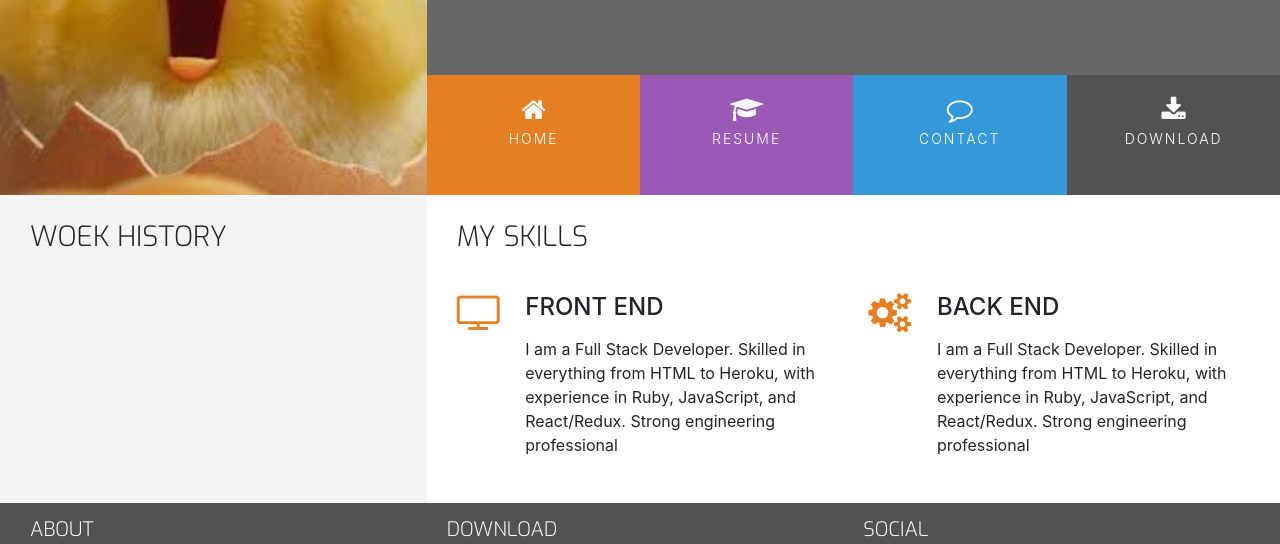
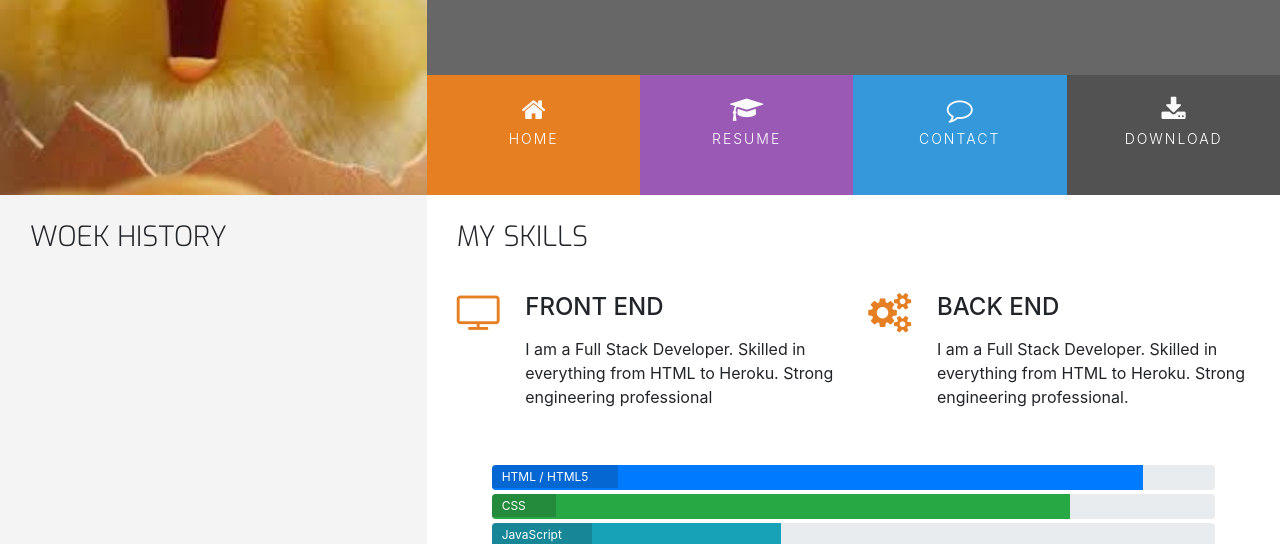
Before and after one commit to Hsiaohan-89/miniProject, a plain HTML site: page resume.html in a window 1280 px wide. Shown: the part 174-718 px from the top of the page. Drawn offline with nearby package versions, Linux system fonts and the light colour scheme.

Commit message:
Adding the Resume skills

```diff
--- a/assets/css/styles.css
+++ b/assets/css/styles.css
@@ -264,3 +264,24 @@ footer {
     position: relative;
     width: 60%;
 }
+
+/*--------------------------------------------Skills*/
+
+.progress {
+    position: relative;
+    margin-bottom: 4px;
+    height: 25px;
+}
+
+.progress-type {
+    position: absolute;
+    left: 0;
+    font-weight: 400px;
+    padding: 3px 30px 2px 10px;
+    color: #fff;
+    background-color: rgba(25, 25, 25, 0.2);
+}
+
+.progress-section {
+    margin: 40px 20px;
+}
--- a/resume.html
+++ b/resume.html
@@ -81,8 +81,7 @@
                             <div class="col-10">
                                 <h4 class="three-reasons-heading uppercase">Front End</h4>
                                 <p>
-                                    I am a Full Stack Developer. Skilled in everything from HTML to Heroku, with
-                                    experience in Ruby, JavaScript, and React/Redux. Strong engineering professional
+                                    I am a Full Stack Developer. Skilled in everything from HTML to Heroku. Strong engineering professional
                                 </p>
                             </div>
                         </div>
@@ -95,10 +94,29 @@
                             <div class="col-10">
                                 <h4 class="three-reasons-heading uppercase">Back End</h4>
                                 <p>
-                                    I am a Full Stack Developer. Skilled in everything from HTML to Heroku, with
-                                    experience in Ruby, JavaScript, and React/Redux. Strong engineering professional
+                                    I am a Full Stack Developer. Skilled in everything from HTML to Heroku. Strong engineering professional.
                                 </p>
                             </div>
+                        </div>
+                    </div>
+                </div>
+                <div class="row progress-section">
+                    <div class="col">
+                        <div class="progress">
+                            <div class="progress-bar" role="progressbar" style="width: 90%;" aria-valuenow="90" aria-valuemin="0" aria-valuemax="100"><span class="sr-only">90% complete</span></div>
+                            <span class="progress-type">HTML / HTML5</span>
+                        </div>
+                        <div class="progress">
+                            <div class="progress-bar bg-success" role="progressbar" style="width: 80%;" aria-valuenow="80" aria-valuemin="0" aria-valuemax="100"><span class="sr-only">80% complete</span></div>
+                            <span class="progress-type">CSS</span>
+                        </div>
+                        <div class="progress">
+                            <div class="progress-bar bg-info" role="progressbar" style="width: 40%;" aria-valuenow="40" aria-valuemin="0" aria-valuemax="100"><span class="sr-only">40% complete</span></div>
+                            <span class="progress-type">JavaScript</span>
+                        </div>
+                        <div class="progress">
+                            <div class="progress-bar bg-warning" role="progressbar" style="width: 60%;" aria-valuenow="60" aria-valuemin="0" aria-valuemax="100"><span class="sr-only">60% complete</span></div>
+                            <span class="progress-type">Python</span>
                         </div>
                     </div>
                 </div>
```
